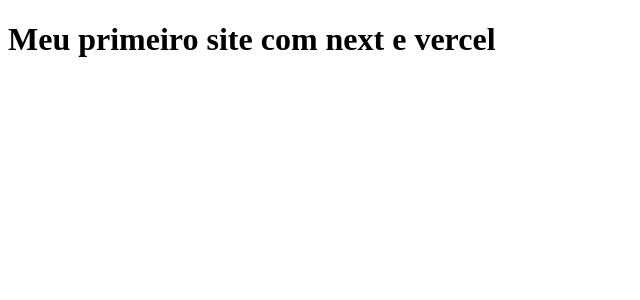
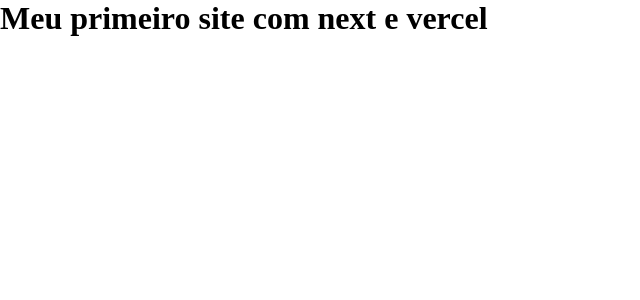
Before and after one commit to lvdias98/teste-vercel-react, a Next.js app: page / in a window 1280 px wide. Shown: the top 300 px of the page, without its empty margins (0-640 px from the left). Built offline with nearby package versions, Linux system fonts and the light colour scheme.

Commit message:
Test Detect Changes

```diff
--- a/pages/index.js
+++ b/pages/index.js
@@ -1,3 +1,5 @@
+import "./styles.css";
+
 function Home(){
   return <h1>Meu primeiro site com next e vercel</h1>
 }
--- /dev/null
+++ b/pages/styles.css
@@ -0,0 +1,6 @@
+* {
+	margin: 0;
+	padding: 0;
+	outline: 0;
+	box-sizing: border-box;
+}
```
